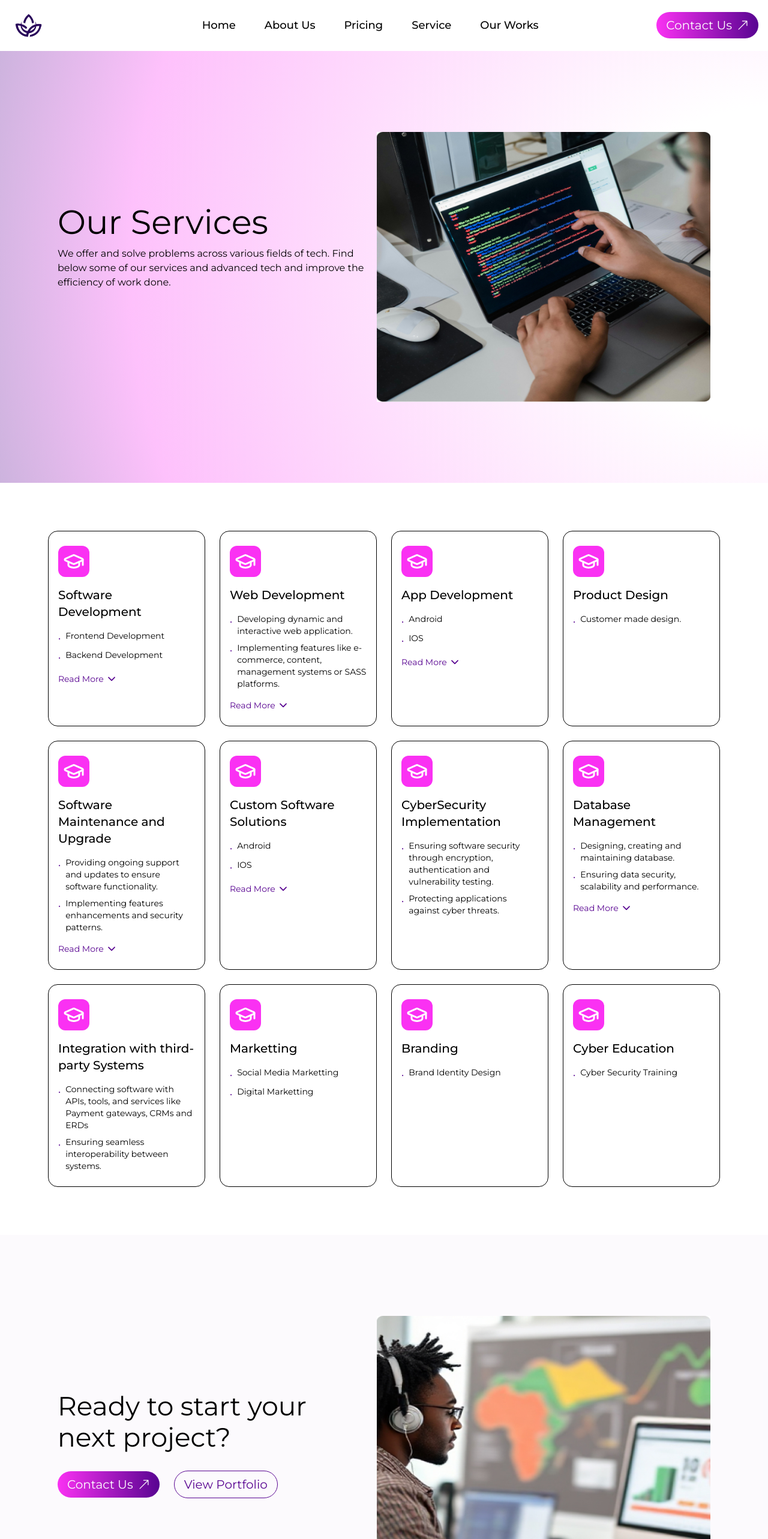
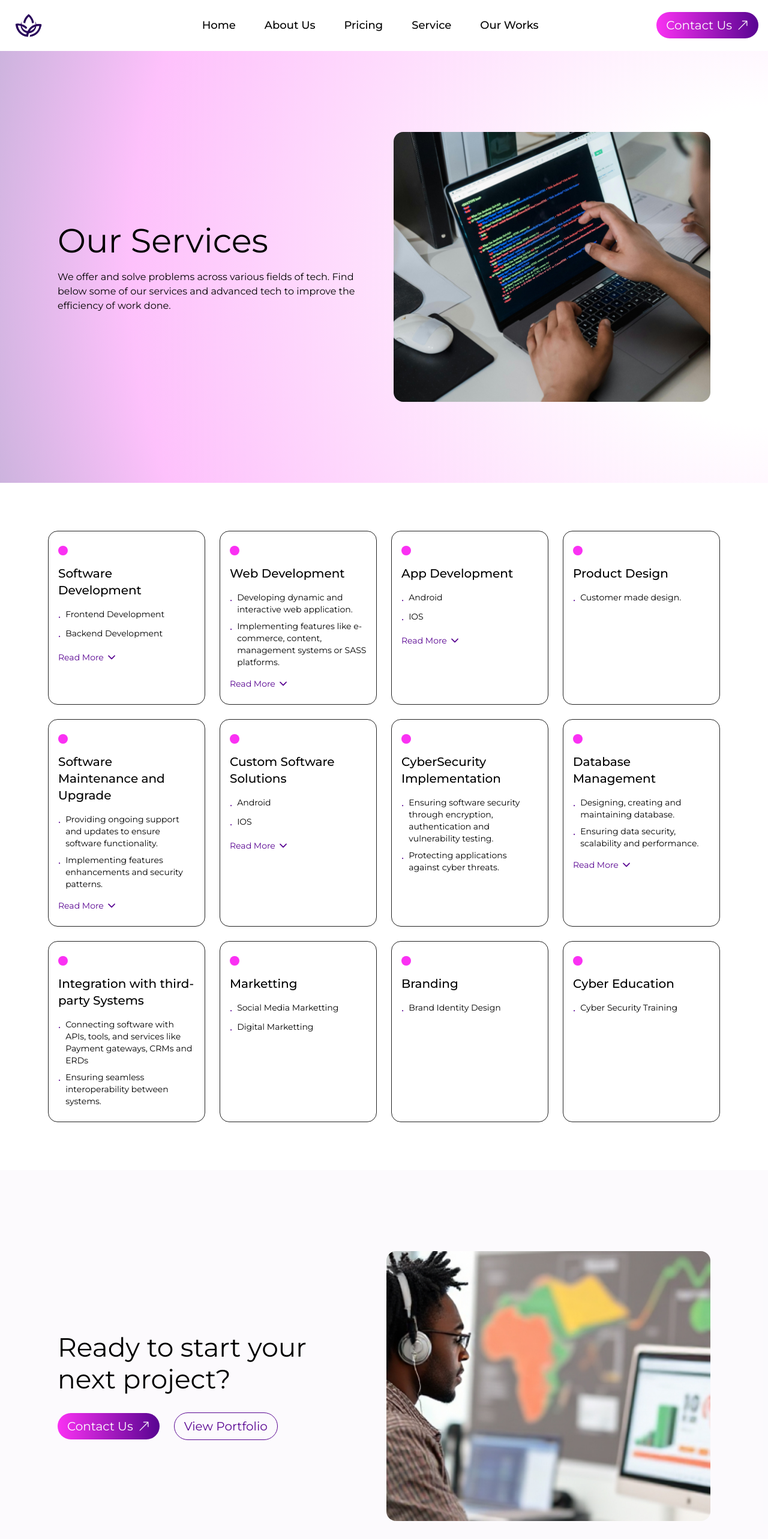
Before and after one commit to aetech24/aetech-site, a React (Vite) app: page /service in a window 1280 px wide. Shown: the top 2566 px of the page at 60% size. Built offline with nearby package versions, Linux system fonts and the light colour scheme; a web font is replaced by a local one.

Commit message:
Refactor Service component layout and functionality; updated service item expansion logic, improved responsiveness, and enhanced styling for better user experience.

```diff
--- a/src/pages/Service.jsx
+++ b/src/pages/Service.jsx
@@ -1,63 +1,60 @@
 import React, { useState } from 'react';
 import { Link } from 'react-router-dom';
 import { services } from '../constants';
-import { LuGraduationCap } from 'react-icons/lu';
+// import { LuGraduationCap } from 'react-icons/lu';
 import { IoIosArrowDown, IoIosArrowUp } from 'react-icons/io';
 import { BsArrowUpRight } from 'react-icons/bs';
 import ServiceImage from '../assets/ServiceImg.jpg';
 import WebDevImage from '../assets/WebDevImage.jpg';
+const Service = () => {
 
-
-const Service = () => {
-  const [expandedItems, setExpandedItems] = useState({});
+    const [expandedItems, setExpandedItems] = useState([]);
 
   const toggleExpand = (id) => {
-    setExpandedItems((prev) => ({
-      ...prev,
-      [id]: !prev[id],
-    }));
+    setExpandedItems((prev) =>
+      prev.includes(id) ? prev.filter((item) => item !== id) : [...prev, id]
+    );
   };
 
   return (
     <div className=''>
-      <div className='lg:h-[90vh] max-[340px]:h-[90vh] max-sm:h-[70vh] md:h-[80vh] flex items-center w-full bg-radial-gradient justify-between px-24'>
-        <div className='flex flex-col items-start w-[554px] h-[201px] t-[381px] l-[132px] gap-[15px] flex-wrap'>
-          <h2 className='font-Montserrat font-normal text-[56px] leading-[52px] w-[444px] flex-wrap'>
+      {/* Hero Section */}
+      <div className='lg:h-[90vh] max-[340px]:h-[90vh] max-sm:h-[70vh] md:h-[80vh] flex flex-col lg:flex-row items-center w-full bg-radial-gradient justify-between lg:px-24 px-6 py-8 gap-8'>
+        <div className='flex flex-col items-start justify-center text-start lg:w-[554px] w-full min-h-screen gap-[15px] py-20'>
+          <h2 className='font-Montserrat font-normal lg:text-[56px] text-[40px] leading-[1.2] lg:w-[444px] w-full'>
             Our Services
           </h2>
-          <p className='w-[528px] flex-wrap'>
+          <p className='lg:w-[528px] w-full'>
             We offer and solve problems across various fields of tech. Find
-            below some of our services and advanced tech and improve the
+            below some of our services and advanced tech to improve the
             efficiency of work done.
           </p>
         </div>
         <div>
           <img
             src={ServiceImage}
-            alt='ServiceImage'
-            className='w-[580px] h-[450.1px] '
-          ></img>
+            alt='Service'
+            className='lg:w-[580px] w-full lg:h-[450.1px] h-auto object-cover rounded-2xl'
+          />
         </div>
       </div>
+
+      {/* Services Section */}
       <div className='grid grid-cols-1 md:grid-cols-2 lg:grid-cols-4 gap-6 lg:px-20 px-4 py-8 lg:py-20'>
-        {services.map((item, id) => {
-          return (
+        {services.map((item, id) => (
             <div
               key={id}
-              className='px-4 py-6 border border-black hover:border-none transition-colors duration-300 ease-in-out rounded-2xl flex flex-col gap-4 cursor-mouse hover:bg-pink hover:bg-opacity-5 hover:shadow-md'
+            className='px-4 py-6 border-[1px] border-[#232323] transition-all duration-200 ease-in-out delay-200 hover:border-none hover:bg-pink hover:bg-opacity-5 hover:shadow-md hover:duration-200 rounded-2xl flex flex-col gap-4 cursor-pointer'
             >
               <div className='p-2 text-4xl rounded-xl bg-pink text-white w-fit'>
-                <LuGraduationCap />
+              {item.icon}
               </div>
               <h1 className='text-xl font-medium'>{item.title}</h1>
               <ol className='list-none space-y-2'>
                 {item.skills
                   .slice(0, expandedItems[id] ? undefined : 2)
                   .map((skill, skillId) => (
-                    <li
-                      key={skillId}
-                      className='text-sm flex items-start gap-2'
-                    >
+                  <li key={skillId} className='text-sm flex items-start gap-2'>
                       <span className='text-purple mt-1'>•</span>
                       <span>{skill}</span>
                     </li>
@@ -80,29 +77,29 @@ const Service = () => {
                 </button>
               )}
             </div>
-          );
-        })}
+        ))}
       </div>
-      {/* CTA */}
-      <div className='lg:h-[90vh] max-[340px]:h-[90vh] max-sm:h-[70vh] md:h-[80vh] flex items-center w-full px-24 bg-[#BA97D10D] justify-between'>
-        <div className='flex flex-col items-start w-[554px] h-[201px] t-[381px] l-[132px] gap-[15px] flex-wrap'>
-          <h2 className='font-Montserrat font-normal text-[44px] leading-[52px] w-[444px] flex-wrap mb-[15px]'>
+
+      {/* CTA Section */}
+      <div className='lg:h-[90vh] max-[340px]:h-[90vh] max-sm:h-[70vh] md:h-[80vh] flex flex-col lg:flex-row items-center w-full lg:px-24 px-6 py-8 bg-[#BA97D10D] justify-between gap-8'>
+        <div className='flex flex-col items-start lg:w-[554px] w-full gap-[15px]'>
+          <h2 className='font-Montserrat font-normal lg:text-[44px] text-[32px] leading-[1.2] lg:w-[444px] w-full mb-[15px]'>
             Ready to start your next project?
           </h2>
-          <div className='flex items-center gap-6'>
-            <div className='flex text-white lg:text-xl justify-center items-center bg-gradient-to-r from-pink to-purple hover:bg-gradient-to-l hover:from-pink hover:to-purple rounded-3xl hover:scale-105 duration-500 ease-linear transition-all'>
+          <div className='flex flex-col sm:flex-row items-center gap-6'>
+            <div className='flex w-full sm:w-auto text-white lg:text-xl text-base justify-center items-center bg-gradient-to-r from-pink to-purple hover:bg-gradient-to-l hover:from-pink hover:to-purple rounded-3xl hover:scale-105 duration-500 ease-linear transition-all'>
               <Link
                 to='/contact'
-                className='py-1 lg:py-2 px-2 lg:px-4 flex items-center gap-2'
+                className='py-1 lg:py-2 px-2 lg:px-4 flex items-center gap-2 w-full justify-center sm:justify-start'
               >
                 Contact Us
                 <BsArrowUpRight />
               </Link>
             </div>
-            <div className='flex text-purple lg:text-xl justify-center items-center rounded-3xl border border-purple hover:scale-105 duration-500 ease-linear'>
+            <div className='flex w-full sm:w-auto text-purple lg:text-xl text-base justify-center items-center rounded-3xl border border-purple hover:scale-105 duration-500 ease-linear'>
               <Link
                 to='/pricing#'
-                className='py-1 lg:py-2 px-2 lg:px-4 flex items-center gap-2'
+                className='py-1 lg:py-2 px-2 lg:px-4 flex items-center gap-2 w-full justify-center sm:justify-start'
               >
                 View Portfolio
               </Link>
@@ -113,8 +110,8 @@ const Service = () => {
           <img
             src={WebDevImage}
             alt='ReadyToWork'
-            className='w-[580px] h-[450.1px] '
-          ></img>
+            className='lg:w-[580px] w-full lg:h-[450.1px] h-auto object-cover rounded-2xl'
+          />
         </div>
       </div>
     </div>
```
